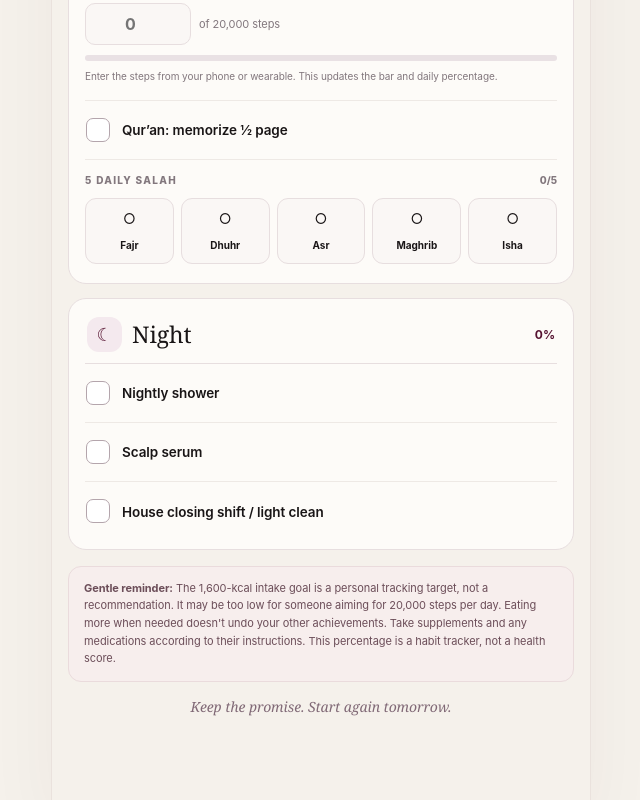
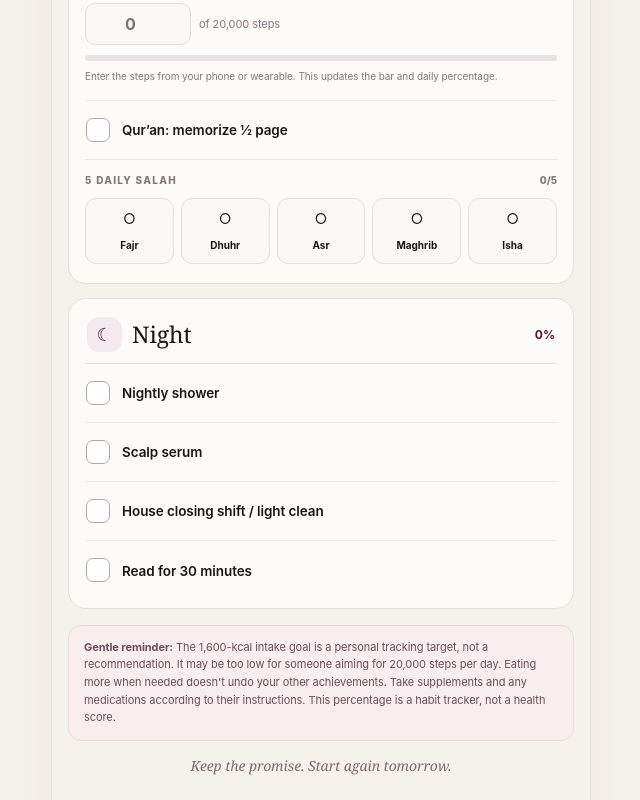
Before and after one commit to Salmaxhassan/My-reset, a plain HTML site: page index.html in a window 1280 px wide. Shown: the part 1462-2262 px from the top of the page, without its empty margins (319-959 px from the left). Drawn offline with Linux system fonts and the light colour scheme.

Commit message:
Add 30 minutes of reading to night checklist

```diff
--- a/index.html
+++ b/index.html
@@ -241,7 +241,8 @@
     night: [
       ['shower','Nightly shower','health'],
       ['serum_pm','Scalp serum','hair'],
-      ['house','House closing shift / light clean','home']
+      ['house','House closing shift / light clean','home'],
+      ['read_pm','Read for 30 minutes','home']
     ]
   };
   const ids = Object.values(TASKS).flat().map(t=>t[0]);
```
